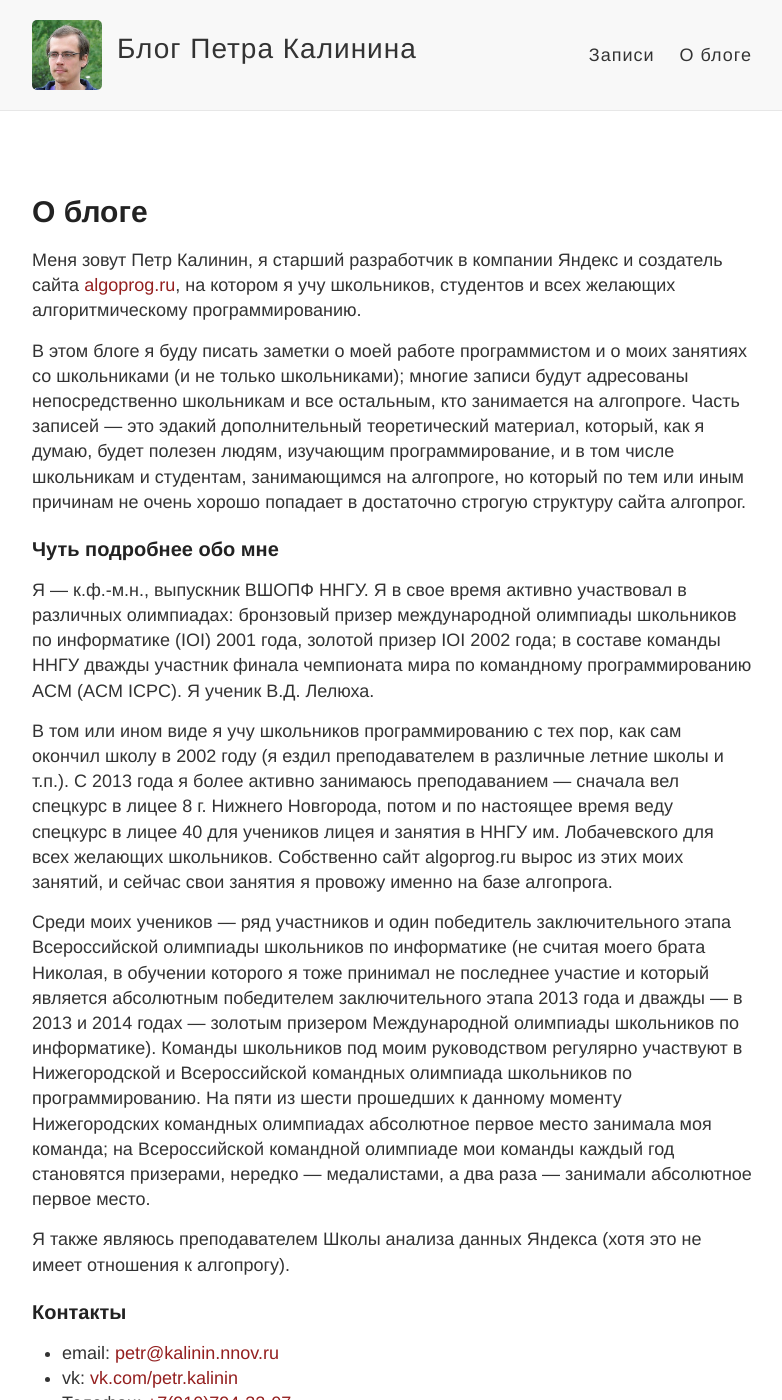
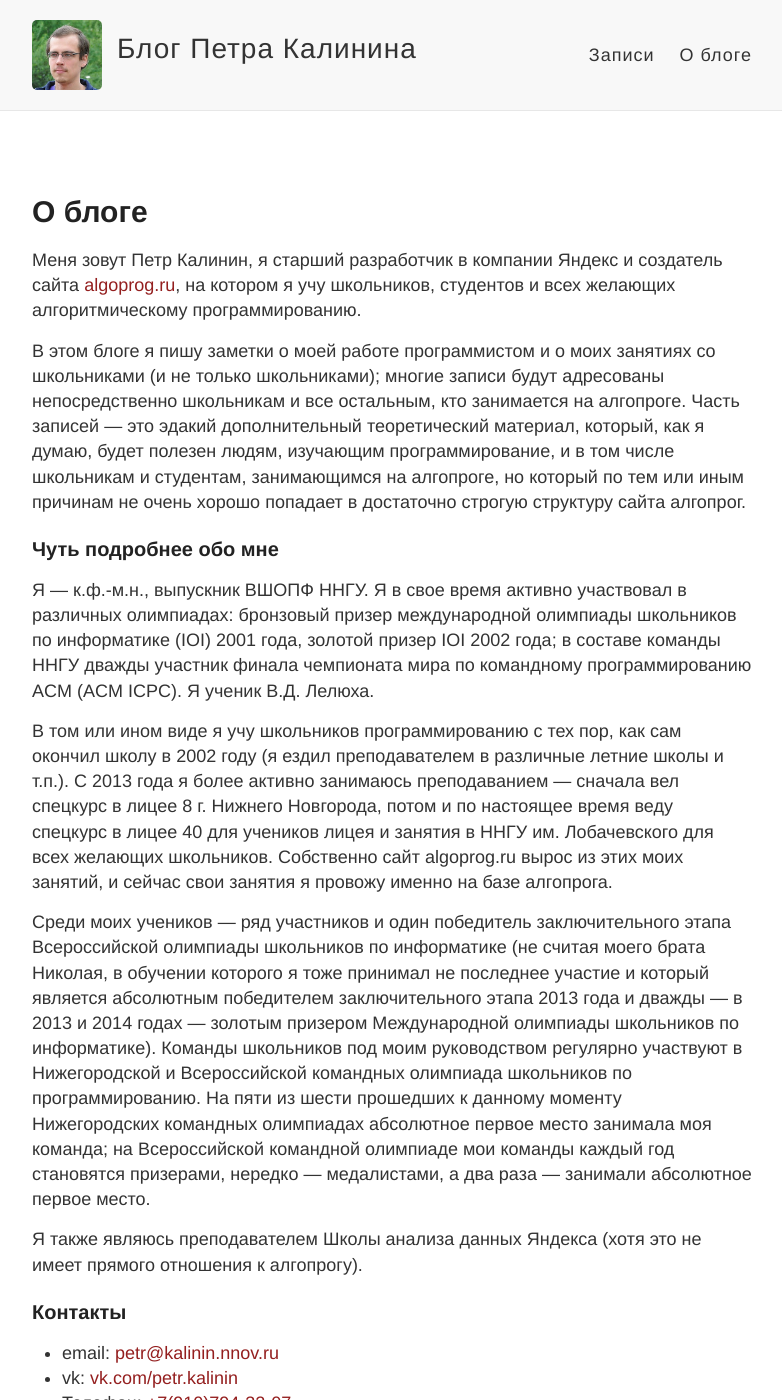
Before and after one commit to petr-kalinin/algoprog-blog, a Jekyll site: the page built from about.md, in a window 1280 px wide and 1400 px high. Shown: the whole window, without its empty margins (248-1030 px from the left). Built offline with Jekyll 4.4.1, drawn with Linux system fonts in a browser that asks for light colours.

Commit message:
Slighly changed about page

```diff
--- a/about.md
+++ b/about.md
@@ -7,7 +7,7 @@ permalink: /about/
 Меня зовут Петр Калинин, я старший разработчик в компании Яндекс и создатель сайта [algoprog.ru](//algoprog.ru),
 на котором я учу школьников, студентов и всех желающих алгоритмическому программированию.
 
-В этом блоге я буду писать заметки о моей работе программистом и о моих занятиях со школьниками (и не только школьниками);
+В этом блоге я пишу заметки о моей работе программистом и о моих занятиях со школьниками (и не только школьниками);
 многие записи будут адресованы непосредственно школьникам и все остальным, кто занимается на алгопроге.
 Часть записей — это эдакий дополнительный теоретический материал, который, как я думаю,
 будет полезен людям, изучающим программирование, и в том числе школьникам и студентам, занимающимся на алгопроге,
@@ -33,7 +33,7 @@ permalink: /about/
 Нижегородских командных олимпиадах абсолютное первое место занимала моя команда;
 на Всероссийской командной олимпиаде мои команды каждый год становятся призерами, нередко — медалистами, а два раза — занимали абсолютное первое место.
 
-Я также являюсь преподавателем Школы анализа данных Яндекса (хотя это не имеет отношения к алгопрогу).
+Я также являюсь преподавателем Школы анализа данных Яндекса (хотя это не имеет прямого отношения к алгопрогу).
 
 ### Контакты
 
```
